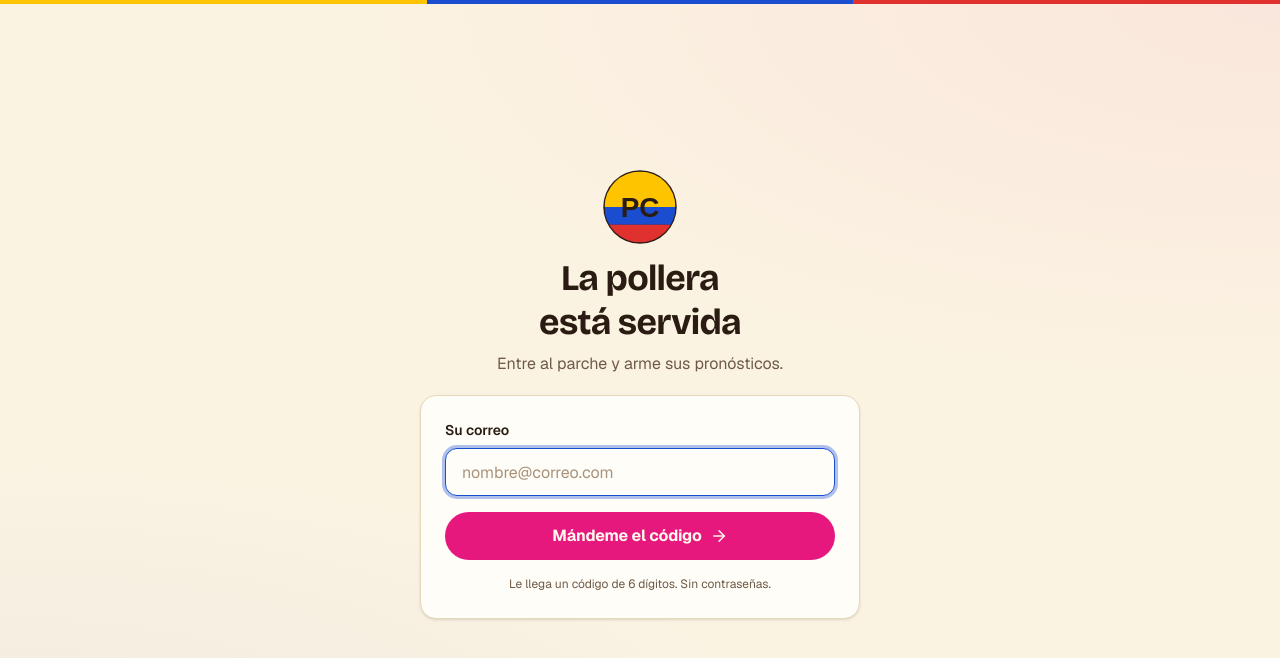
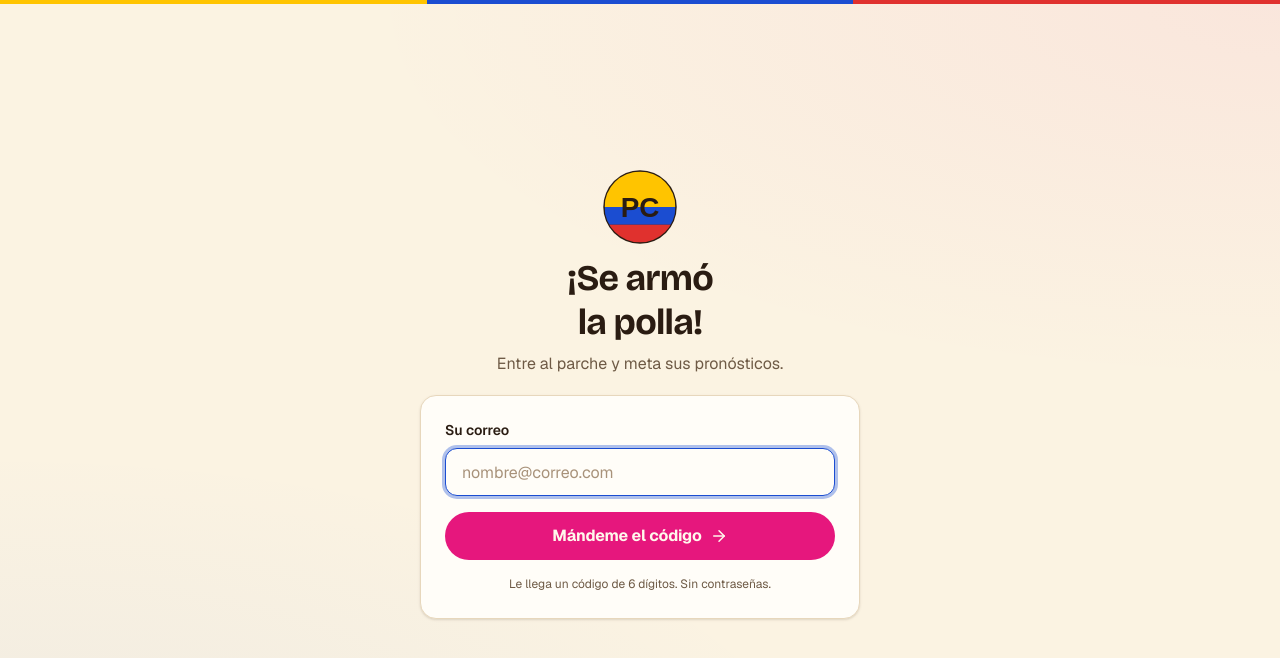
Before and after one commit to dballesteros7/pollera-colora, a Next.js app: page /login in a window 1280 px wide. Shown: the top 658 px of the page. Built offline with nearby package versions, Linux system fonts and the light colour scheme; no server answers.

Commit message:
copy: hero line — 'La pollera está servida' → '¡Se armó la polla!'
The served-skirt metaphor didn't land; se armó is the natural
Colombian announcement.

Co-Authored-By: Claude Fable 5 <noreply@anthropic.com>

```diff
--- a/app/login/page.tsx
+++ b/app/login/page.tsx
@@ -20,12 +20,12 @@ export default async function LoginPage({
           <Image src="/emblem.svg" alt="Pollera Colorá" width={76} height={76} />
           <div>
             <h1 style={{ margin: 0 }}>
-              La pollera
+              ¡Se armó
               <br />
-              está servida
+              la polla!
             </h1>
             <p style={{ color: "var(--ink-soft)", margin: "8px 0 0" }}>
-              Entre al parche y arme sus pronósticos.
+              Entre al parche y meta sus pronósticos.
             </p>
           </div>
         </div>
--- a/app/page.tsx
+++ b/app/page.tsx
@@ -20,9 +20,9 @@ export default async function Home() {
             <Image src="/emblem.svg" alt="Pollera Colorá" width={76} height={76} />
             <div>
               <h1 style={{ margin: 0 }}>
-                La pollera
+                ¡Se armó
                 <br />
-                está servida
+                la polla!
               </h1>
               <p style={{ color: "var(--ink-soft)", margin: "8px 0 0" }}>
                 La polla del Mundial 2026 para el parche. Pronósticos,
```
